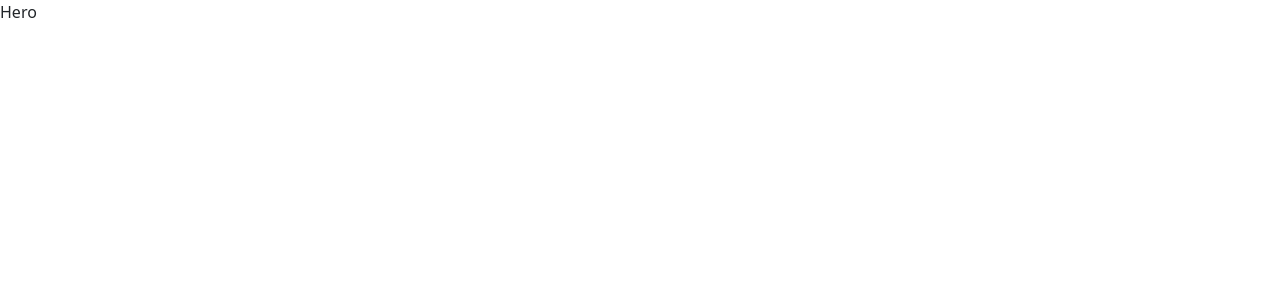
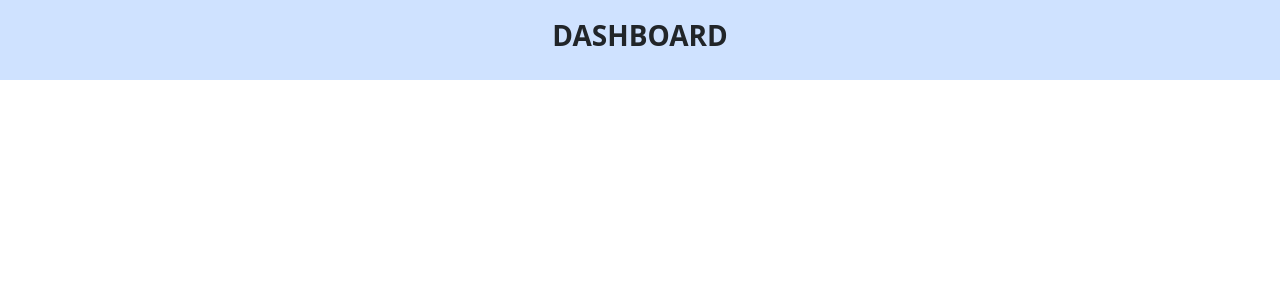
Before and after one commit to daltechafrica/suppco-contractor-prototype, a React (Create React App) app: page / in a window 1280 px wide. Shown: the top 300 px of the page. Built offline with nearby package versions, Linux system fonts and the light colour scheme.

Commit message:
work on the dashboard

```diff
--- a/src/components/dashboard/Hero.jsx
+++ b/src/components/dashboard/Hero.jsx
@@ -1,9 +1,14 @@
-import React from 'react'
+import React from "react";
 
 function Hero() {
   return (
-    <div>Hero</div>
-  )
+    <div
+      className="container-fluid m-0 bg-primary-subtle d-flex align-items-center justify-content-center"
+      style={{ height: "10vh" }}
+    >
+      <h3 className="fw-bold text-uppercase">Dashboard</h3>
+    </div>
+  );
 }
 
-export default Hero
+export default Hero;
```
